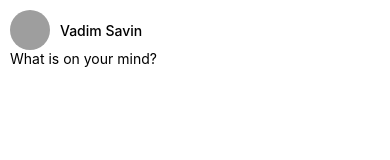
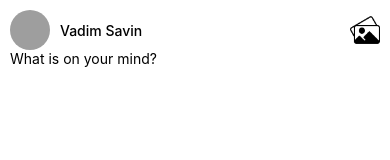
Before and after one commit to samarkalra/rn-social-media-app, a React Native app: screen / in a window 390 px wide. Shown: the top 160 px of the page. Built offline with nearby package versions, Linux system fonts and the light colour scheme; grey boxes are pictures that could not be loaded.

Commit message:
Add image picker in create post screen

```diff
--- a/src/ui/screens/CreatePost/CreatePostScreen.tsx
+++ b/src/ui/screens/CreatePost/CreatePostScreen.tsx
@@ -1,8 +1,18 @@
-import { View, Text, Image, TextInput, Button } from 'react-native';
+import {
+  View,
+  Text,
+  Image,
+  TextInput,
+  Button,
+  Pressable,
+  Alert,
+} from 'react-native';
 import React, { useState } from 'react';
 import styles from './styles';
 import { User } from '../../components/FeedPost/type';
 import AppStyles from '../../../constants/styles';
+import ImagePickerIcon from '../../../assets/images/image-picker.png';
+import { launchImageLibrary } from 'react-native-image-picker';
 
 const user: User = {
   id: 'u1',
@@ -13,27 +23,60 @@ const user: User = {
 
 const CreatePostScreen = () => {
   const [postText, setPostText] = useState('');
+  const [image, setImage] = useState<string>();
 
   const onPostTextChange = (text: string) => {
     setPostText(text);
   };
 
+  const pickImage = async () => {
+    try {
+      const imagePickerResponse = await launchImageLibrary({
+        mediaType: 'photo',
+        quality: 1,
+      });
+      if (imagePickerResponse.assets?.length) {
+        const assets = imagePickerResponse.assets;
+        setImage(assets[0].uri);
+      } else {
+        Alert.alert('', 'No image selected.');
+      }
+    } catch (error) {
+      console.error(error);
+    }
+  };
+
   const onSubmit = () => {
-    console.log(postText);
+    console.log({ postText, image });
     setPostText('');
+    setImage(undefined);
   };
 
   return (
     <View style={[AppStyles.whiteScreen, styles.screen]}>
       <View style={styles.header}>
-        <Image source={{ uri: user.image }} style={styles.image} />
+        <Image source={{ uri: user.image }} style={styles.profileImage} />
         <Text style={styles.name}>{user.name}</Text>
+
+        <Pressable
+          android_ripple={{ borderless: true }}
+          onPress={pickImage}
+          style={styles.imagePicker}
+        >
+          <Image source={ImagePickerIcon} style={styles.imagePickerIcon} />
+        </Pressable>
       </View>
 
       <TextInput
         placeholder="What is on your mind?"
         multiline
         onChangeText={onPostTextChange}
+      />
+
+      <Image
+        source={{ uri: image }}
+        style={styles.selectedImage}
+        resizeMode="cover"
       />
 
       <View style={styles.buttonView}>
--- a/src/ui/screens/CreatePost/styles.ts
+++ b/src/ui/screens/CreatePost/styles.ts
@@ -8,13 +8,23 @@ const styles = StyleSheet.create({
     flexDirection: 'row',
     alignItems: 'center',
   },
-  image: {
+  profileImage: {
     width: AVATAR_SIZE,
     height: AVATAR_SIZE,
     borderRadius: AVATAR_SIZE / 2,
   },
   name: { marginLeft: 10, fontWeight: '500', color: COLORS.black },
   buttonView: { marginTop: 'auto' },
+  imagePicker: { marginLeft: 'auto' },
+  imagePickerIcon: {
+    width: 30,
+    height: 30,
+  },
+  selectedImage: {
+    width: '50%',
+    aspectRatio: 4 / 3,
+    alignSelf: 'center',
+  },
 });
 
 export default styles;
```
Also changed, not shown: src/assets/images/image-picker.png (added).
